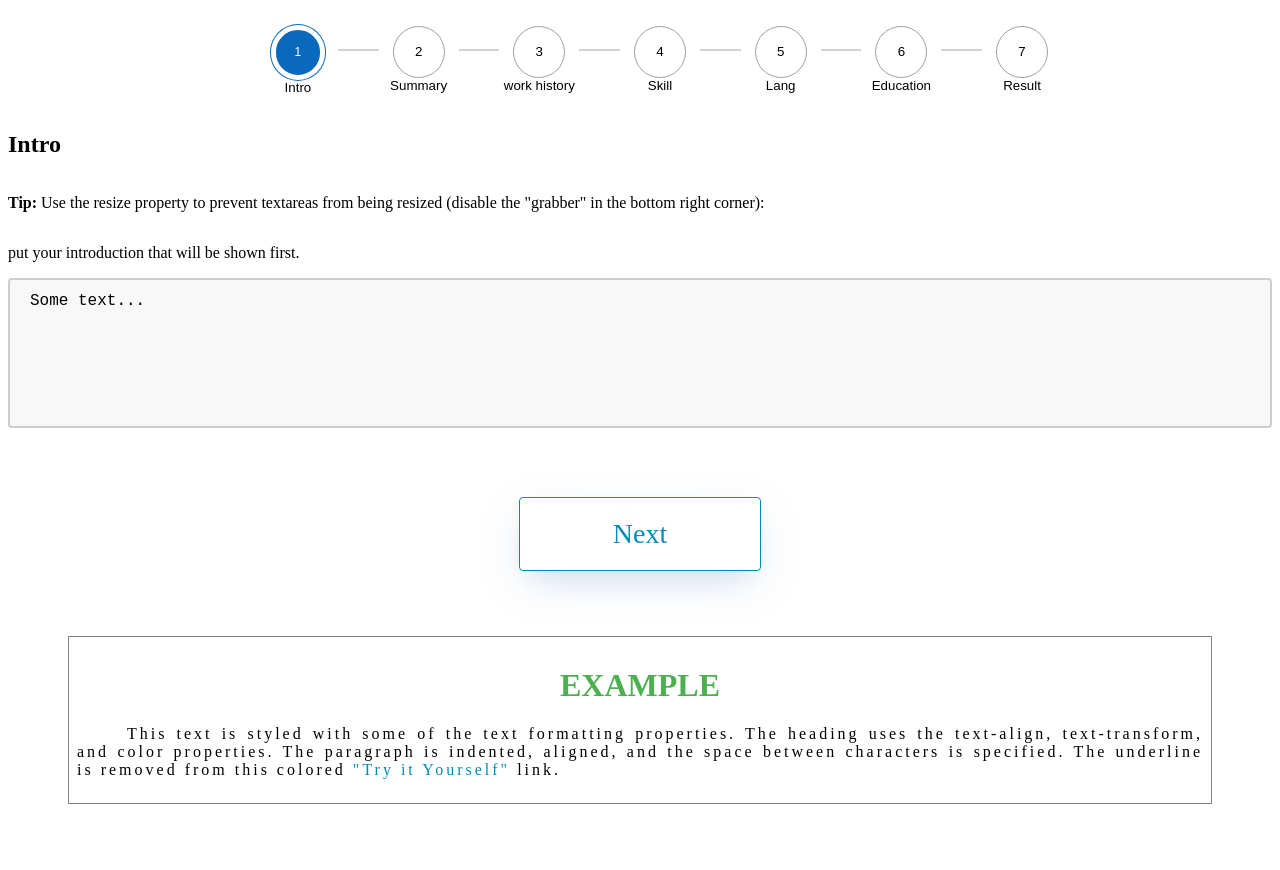
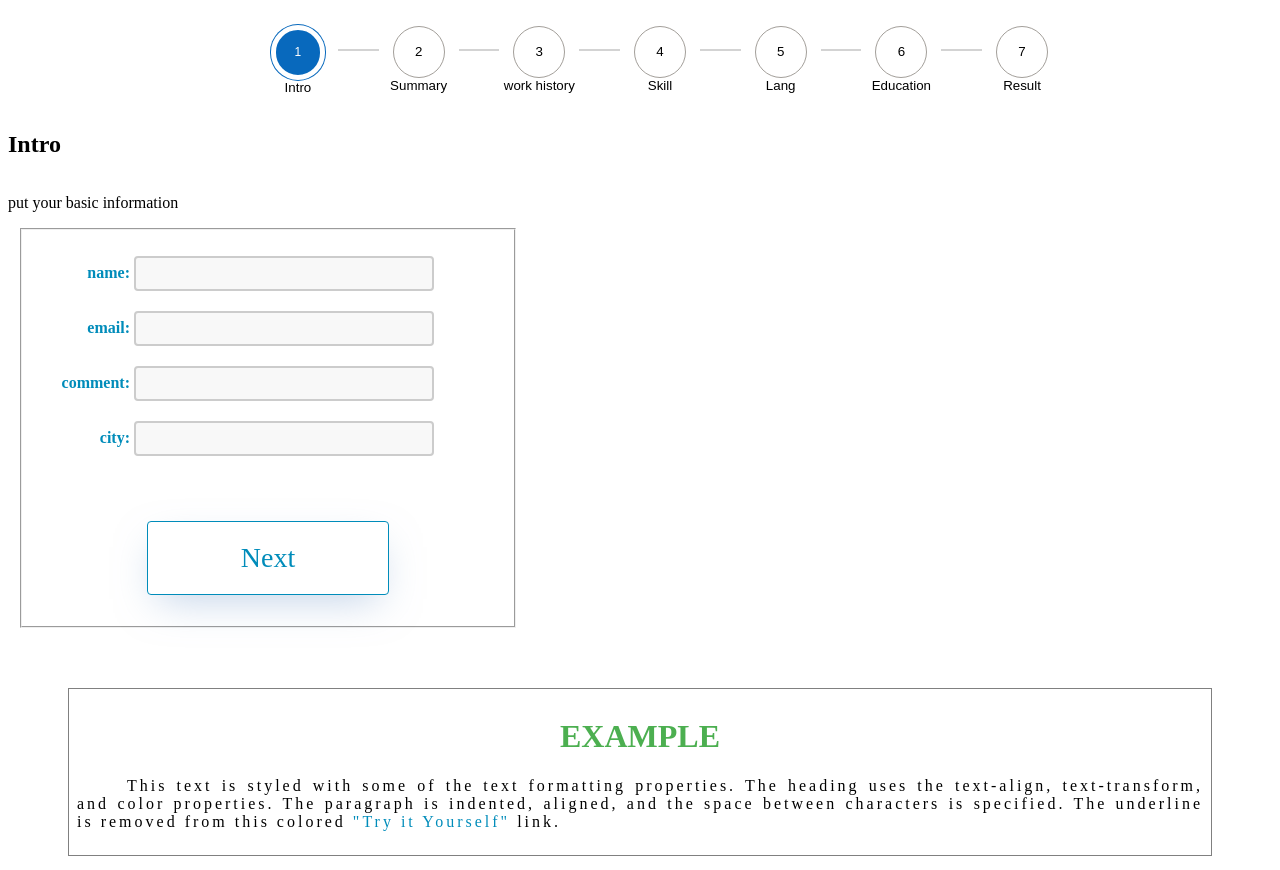
Before and after one commit to nolleh/resumii, a SvelteKit app: page /start/intro in a window 1280 px wide. Shown: the top 870 px of the page. Built offline with nearby package versions, Linux system fonts and the light colour scheme.

Commit message:
chore: design intro page

```diff
--- a/src/routes/+page.svelte
+++ b/src/routes/+page.svelte
@@ -38,7 +38,7 @@
 	</div>
 </section>
 
-<Cta href='/start/intro' label='Start'/>
+<Cta href='/start/intro' label='Start' click=()/>
 
 <style lang="scss">
 	@use '$lib/style/variables' as *;
--- a/src/routes/start/intro/+page.svelte
+++ b/src/routes/start/intro/+page.svelte
@@ -3,7 +3,10 @@
 	import Example from '$lib/component/example.svelte';
 	import { user, User, intro } from '$lib/store';
 
-	let textareaContent = 'Some text...';
+	let name: string,
+		comment: string,
+		email: string,
+		city: string = '';
 
 	user.set(
 		new User({
@@ -15,35 +18,63 @@
 	);
 
 	function saveContent(event: Event) {
-		intro.set(textareaContent);
+		user.set(
+			new User({
+				name: name,
+				headComment: comment,
+				city: city,
+				email: email
+			})
+		);
 		return true;
 	}
 </script>
 
 <h2>Intro</h2>
 
-<p>
-	<strong>Tip:</strong> Use the resize property to prevent textareas from being resized (disable the
-	"grabber" in the bottom right corner):
-</p>
-<p>put your introduction that will be shown first.</p>
-<form>
-	<textarea bind:value={textareaContent}></textarea>
-	<Cta href="/start/summary" label="Next" click={saveContent} />
+<p>put your basic information</p>
+<form id="basic">
+	<fieldset>
+		<label>name: <input bind:value={name} /></label>
+		<label>email: <input bind:value={email} /></label>
+		<label>comment: <input bind:value={comment} /></label>
+		<label>city: <input bind:value={city} /></label>
+		<p>
+			<Cta href="/start/summary" label="Next" click={saveContent} />
+		</p>
+	</fieldset>
 </form>
 
 <Example />
 
 <style>
-	textarea {
-		width: 100%;
-		height: 150px;
-		padding: 12px 20px;
+	#basic {
+		width: 500px;
+    margin-left: 10px;
+	}
+
+	#basic p {
+		margin-top: 20px;
+	}
+
+	label {
+		margin-top: 20px;
+		width: 400px;
+		color: #008cba;
+		display: inline-block; /* to allow width setting */
+		margin-left: auto;
+		margin-right: auto;
+    text-align: right;
+		font-weight: bold;
+	}
+
+	input {
+		width: 300px;
+		padding: 8px 10px;
 		box-sizing: border-box;
 		border: 2px solid #ccc;
 		border-radius: 4px;
 		background-color: #f8f8f8;
-		font-size: 16px;
 		resize: none;
 	}
 </style>
```
Also changed, not shown: src/routes/start/summary/+page.svelte (+43 -9 lines), src/routes/start/work-history/+page.svelte (+15 -0 lines).
